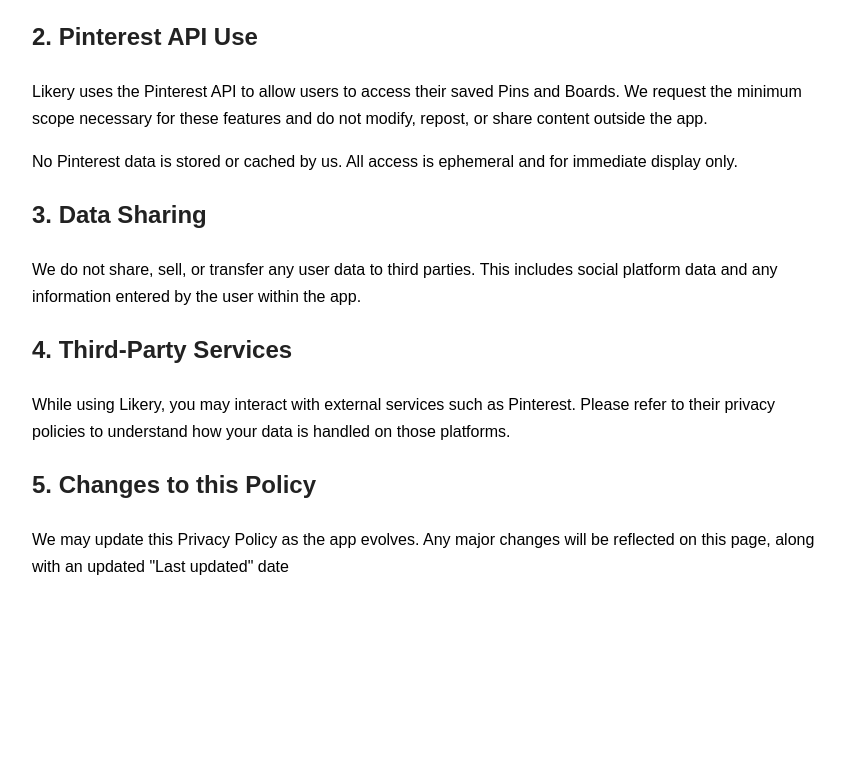
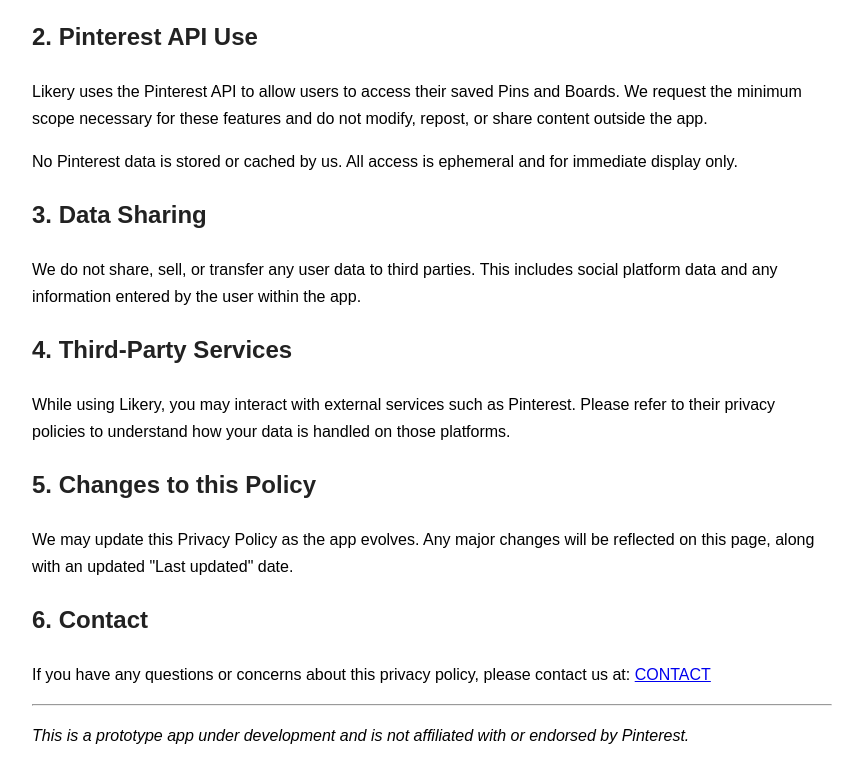
Before and after one commit to fatboy777/likery-website, a plain HTML site: page privacy.html in a window 1280 px wide. Shown: the part 373-1156 px from the top of the page, without its empty margins (208-1071 px from the left). Before the commit the page ends 993 px from the top, so only its background shows below. Drawn offline with Linux system fonts and the light colour scheme.

Commit message:
Update privacy.html

```diff
--- a/privacy.html
+++ b/privacy.html
@@ -52,4 +52,15 @@
 
   <h2>5. Changes to this Policy</h2>
   <p>
-    We may update this Privacy Policy as the app evolves. Any major changes will be reflected on this page, along with an updated "Last updated" date
+    We may update this Privacy Policy as the app evolves. Any major changes will be reflected on this page, along with an updated "Last updated" date.
+  </p>
+
+  <h2>6. Contact</h2>
+  <p>
+    If you have any questions or concerns about this privacy policy, please contact us at: <a href="mailto:info@urbanpatch.llc">CONTACT</a>
+  </p>
+
+  <hr>
+  <p><em>This is a prototype app under development and is not affiliated with or endorsed by Pinterest.</em></p>
+</body>
+</html>
```
